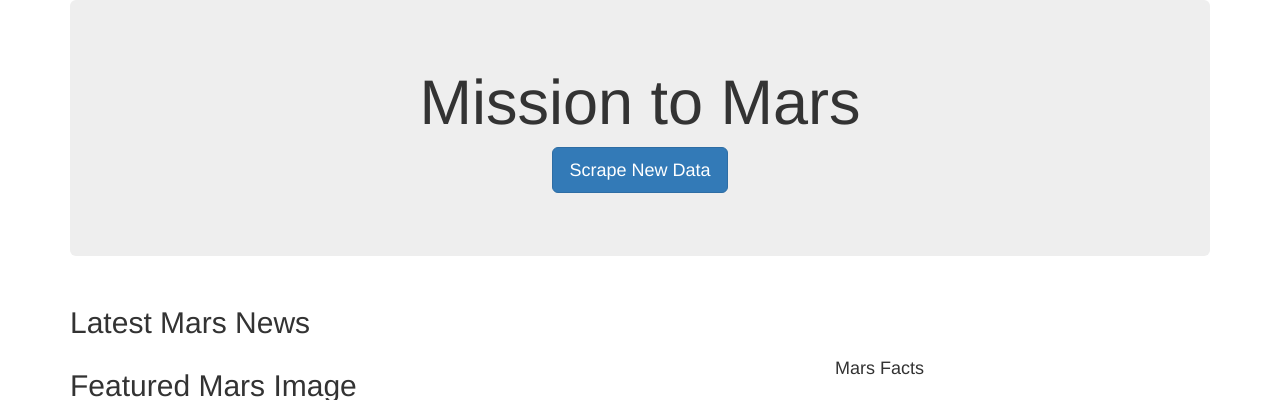
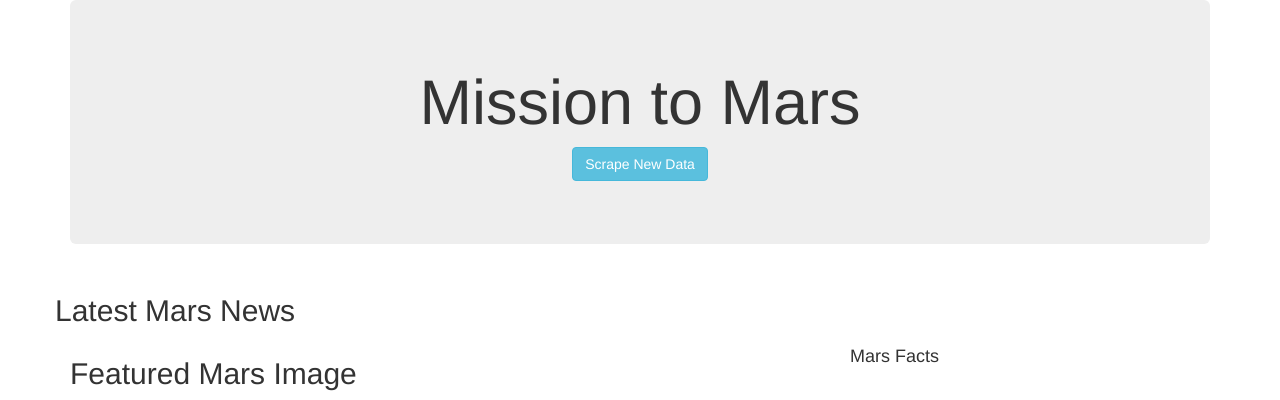
Before and after one commit to cadejackson/Mission-to_Mars, a Flask app: page / in a window 1280 px wide. Shown: the top 400 px of the page. Run offline with Flask 2, Linux system fonts and the light colour scheme; data that the repository does not hold is empty; some libraries are stand-ins or nearby versions.

Commit message:
Update index.html

```diff
--- a/templates/index.html
+++ b/templates/index.html
@@ -16,11 +16,11 @@
       <div class="jumbotron text-center">
         <h1>Mission to Mars</h1>
         <!-- Add a button to activate scraping script -->
-        <p><a class="btn btn-primary btn-lg" href="/scrape" role="button">Scrape New Data</a></p>
+        <p><a class="btn btn-info" href="/scrape" role="button">Scrape New Data</a></p>
       </div>
       <!-- Add section for Mars News -->
       <div class="row" id="mars-news">
-        <div class="col-md-12">
+        <div class=".col-xs-12">
           <div class="media">
             <div class="media-body">
               <h2>Latest Mars News</h2>
@@ -42,9 +42,11 @@
         </div>
         <div class="col-md-4">
           <!-- Mars Facts -->
-          <div class="row" id="mars-facts">
+          <div class="row.table-striped" id="mars-facts">
             <h4>Mars Facts</h4>
-            {{ mars.facts | safe }}
+            <ul style="list-style: none;">
+              <li style="color:red">{{ mars.facts | safe }}</li>
+            </ul>
           </div>
         </div>
       </div>
```
